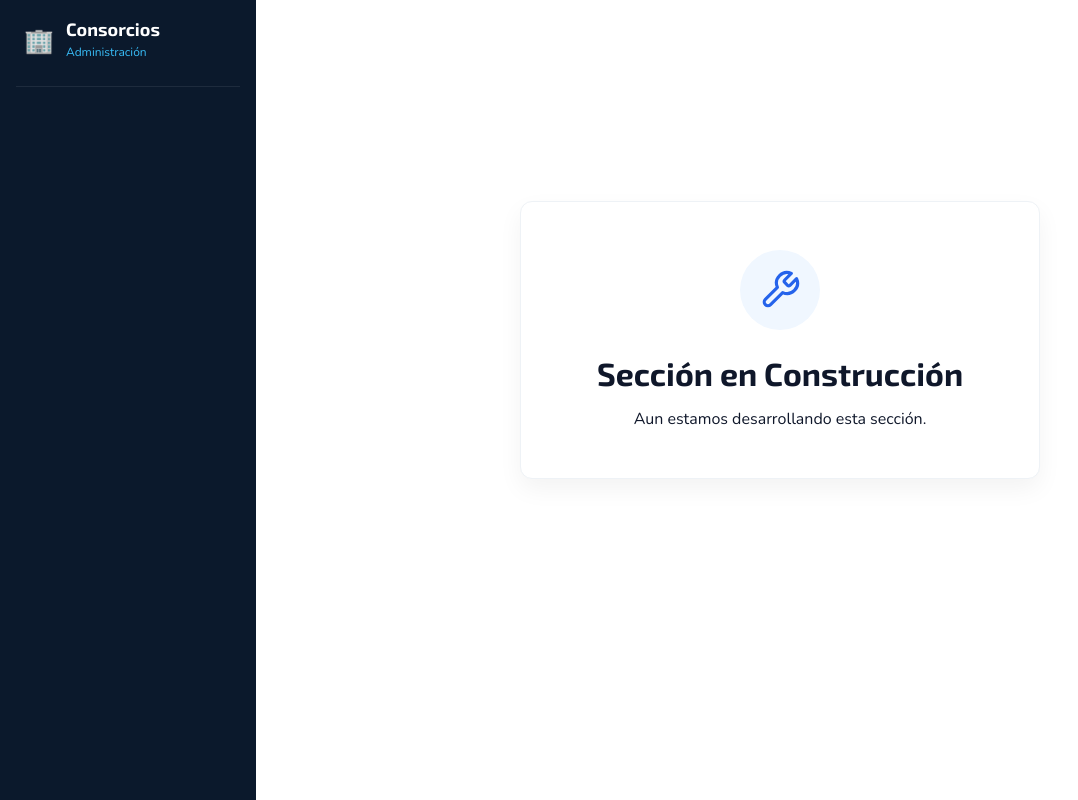
After one commit to LucasCouttulenc/MiConsorcio, a Django app: page /liquidaciones/listar/ in a window 1280 px wide. The commit adds this page. Shown: the whole page, without its empty margins (0-1078 px from the left). Run offline with Django 5.2, Linux system fonts and the light colour scheme.

Commit message:
aviso de sección en construcción

```diff
--- /dev/null
+++ b/config/static/css/_pagina_en_construccio.css
@@ -0,0 +1,38 @@
+/* Contenedor principal centrado en pantalla */
+.contenedor-construccion {
+    display: flex;
+    justify-content: center;
+    align-items: center;
+    min-height: calc(100vh - 120px); /* Ocupa el alto disponible descontando márgenes/sidebar */
+    padding: 2rem 1rem;
+}
+
+/* Tarjeta contenedora principal */
+.tarjeta-construccion {
+    background-color: #ffffff;
+    border-radius: 12px;
+    box-shadow: 0 10px 25px rgba(0, 0, 0, 0.05);
+    padding: 3rem 2.5rem;
+    max-width: 520px;
+    width: 100%;
+    text-align: center;
+    border: 1px solid #eef2f6;
+}
+
+/* Ícono decorativo */
+.icono-construccion {
+    width: 80px;
+    height: 80px;
+    margin: 0 auto 1.5rem auto;
+    background-color: #f0f7ff;
+    color: #2563eb; /* Color azul primario de la app */
+    border-radius: 50%;
+    display: flex;
+    align-items: center;
+    justify-content: center;
+}
+
+.icono-construccion svg {
+    width: 42px;
+    height: 42px;
+}
--- a/config/static/css/base.css
+++ b/config/static/css/base.css
@@ -7,6 +7,7 @@
 
 @import "_login.css";
 @import "_bienvenida.css";
+@import "_pagina_en_construccio.css";
 
 * {
     box-sizing: border-box;
--- /dev/null
+++ b/config/templates/pagina_en_construccion.html
@@ -0,0 +1,23 @@
+{% extends "base.html" %}
+{% load static %}
+
+{% block title %}Página en Construcción | MiConsorcio{% endblock %}
+
+{% block content %}
+<div class="contenedor-construccion">
+    <div class="tarjeta-construccion">
+        <!-- Ícono o Ilustración SVG -->
+        <div class="icono-construccion">
+            <svg xmlns="http://www.w3.org/2000/svg" viewBox="0 0 24 24" fill="none" stroke="currentColor" stroke-width="1.8" stroke-linecap="round" stroke-linejoin="round">
+                <path d="M14.7 6.3a1 1 0 0 0 0 1.4l1.6 1.6a1 1 0 0 0 1.4 0l3.77-3.77a6 6 0 0 1-7.94 7.94l-6.91 6.91a2.12 2.12 0 0 1-3-3l6.91-6.91a6 6 0 0 1 7.94-7.94l-3.76 3.76z"/>
+            </svg>
+        </div>
+
+        <h1 class="titulo">Sección en Construcción</h1>
+
+        <p class="descripcion-construccion">
+            Aun estamos desarrollando esta sección.
+        </p>
+    </div>
+</div>
+{% endblock %}
--- a/config/templates/sidebar.html
+++ b/config/templates/sidebar.html
@@ -28,7 +28,7 @@
                     <div class="submenu">
                         <span class="submenu-titulo">PANEL PROPIETARIO</span>
                         <div class="submenu-item">
-                            <a href="{% url 'listar_consorcios' %}">Liquidaciones</a>
+                            <a href="{% url 'pagina_en_construccion' %}">Liquidaciones</a>
                         </div>
                     </div>
                 {% endif %}
--- a/config/urls.py
+++ b/config/urls.py
@@ -19,6 +19,7 @@ from django.urls import path
 from django.contrib.auth import views as auth_views
 from usuarios import views as views_usuarios
 from consorcios import views as views_consorcios
+from .views import pagina_en_construccion
 
 urlpatterns = [
     path('admin/', admin.site.urls),
@@ -35,4 +36,7 @@ urlpatterns = [
     path('consorcios/crear/', views_consorcios.crear_consorcio, name='crear_consorcio'),
     path('consorcios/<int:consorcio_id>/unidades/', views_consorcios.ListarUnidadesFuncionales.as_view(), name='listar_unidades_funcionales'),
     path('consorcios/<int:consorcio_id>/unidades/crear/', views_consorcios.crear_unidad_funcional, name='crear_unidad_funcional'),
+
+    # Liquidaciones
+    path('liquidaciones/listar/', pagina_en_construccion, name='pagina_en_construccion'),
 ]
--- a/config/views.py
+++ b/config/views.py
@@ -238,6 +238,16 @@ def gestionar_modelo(
     # Renderizo la plantilla con el contexto
     return render(request, template, contexto(form, modelo, modelo_secundario, contexto_adicional))
 
+def pagina_en_construccion(request):
+    """
+    Vista que muestra una página de "En construcción".
+    Se utiliza para indicar que la funcionalidad aún no está disponible.
+
+    :param request: Objeto HttpRequest.
+    :return: Renderiza la plantilla de "En construcción".
+    """
+    return render(request, "pagina_en_construccion.html")
+
 #####################################################################
 #                            AUXILIARES                             #
 #####################################################################
```
